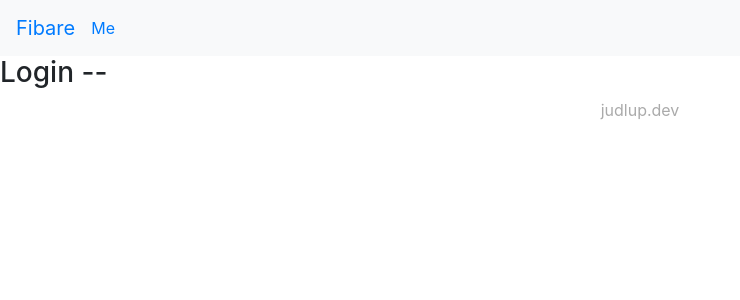
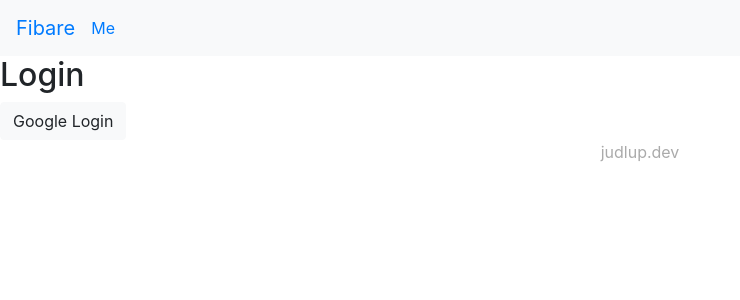
Before and after one commit to judlup/fibare, a React (Create React App) app: page /login in a window 1280 px wide. Shown: the top 300 px of the page, without its empty margins (0-740 px from the left). Built offline with nearby package versions, Linux system fonts and the light colour scheme.

Commit message:
28-12-2020 | Login works | Judlup

```diff
--- a/src/App.js
+++ b/src/App.js
@@ -5,7 +5,6 @@ import {
   BrowserRouter as Router,
   Switch,
   Route,
-  Link
 } from "react-router-dom";
 
 import "./style.css";
--- a/src/Pages/Home/Home.js
+++ b/src/Pages/Home/Home.js
@@ -1,33 +1,14 @@
 import React, { useState } from "react";
-import { Button } from "react-bootstrap";
 import { Redirect } from "react-router-dom";
-import firebase from "../../Initializers/firebase";
+
 export const Home = () => {
   const [loged, setLoged] = useState(false);
   if (!loged) {
     return <Redirect to={"/login"} />;
   }
-
-  function login() {
-    let provider = firebase.auth.GoogleAuthProvider();
-    firebase
-      .auth()
-      .signInWithPopup(provider)
-      .then(result => {
-        console.log(result);
-      });
-  }
   return (
     <>
       <h1> Home </h1>
-      <Button
-        variant="primary"
-        onClick={() => {
-          // setRedirect("/login");
-        }}
-      >
-        Ir a Login{" "}
-      </Button>
     </>
   );
 };
--- a/src/Pages/Login/Login.js
+++ b/src/Pages/Login/Login.js
@@ -1,9 +1,28 @@
 import React from "react";
+import firebase from "../../Initializers/firebase";
+import { Button } from "react-bootstrap";
 
 export const Login = () => {
+  function login() {
+    let provider = new firebase.auth.GoogleAuthProvider();
+    firebase
+      .auth()
+      .signInWithPopup(provider)
+      .then((result) => {
+        console.log(result);
+      });
+  }
   return (
     <>
-      <h3>Login --</h3>
+      <h2>Login</h2>
+      <Button
+        variant="light"
+        onClick={() => {
+          login();
+        }}
+      >
+        Google Login
+      </Button>
     </>
   );
 };
```
Also changed, not shown: 1 other file (tests, documents, lock files or other folders).
